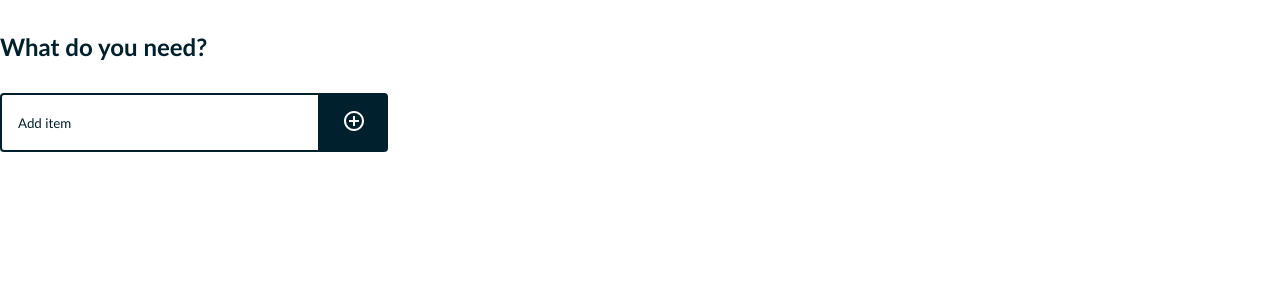
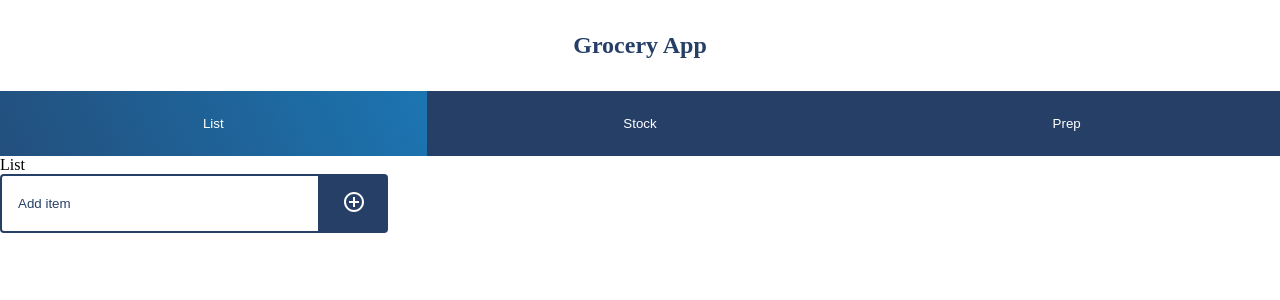
Before and after one commit to mbbaber/groceryApp, a React (Create React App) app: page / in a window 1280 px wide. Shown: the top 300 px of the page. Built offline with nearby package versions, Linux system fonts and the light colour scheme.

Commit message:
add material ui and created tabs organization on main page

```diff
--- a/package.json
+++ b/package.json
@@ -3,6 +3,9 @@
   "version": "0.1.0",
   "private": true,
   "dependencies": {
+    "@emotion/react": "^11.10.4",
+    "@emotion/styled": "^11.10.4",
+    "@mui/material": "^5.10.8",
     "@testing-library/jest-dom": "^5.16.5",
     "@testing-library/react": "^13.4.0",
     "@testing-library/user-event": "^13.5.0",
--- a/src/App.css
+++ b/src/App.css
@@ -2,11 +2,11 @@
   box-sizing: border-box;
   margin: 0;
   padding: 0;
-  font-family: 'Trebuchet MS', 'Lucida Sans Unicode', 'Lucida Grande',
-    'Lucida Sans', Arial, sans-serif;
+  /* font-family: 'Trebuchet MS', 'Lucida Sans Unicode', 'Lucida Grande',
+    'Lucida Sans', Arial, sans-serif; */
 }
 :root {
-    --dark-navy: #00202e;
+    --dark-navy: #263f66;
     --light-navy: #2c4875;
     --pastel-navy: #cadbf6;
     --white: white;
@@ -36,6 +36,33 @@ h1 {
   margin: 32px 0;
   color: var(--dark-navy);
   font-size: 24px;
+  text-align: center;
+}
+
+.container {
+
+}
+
+.tabs {
+    display: flex;
+    justify-content: space-between;
+}
+
+.tabs button {
+    background-color: var(--dark-navy);
+    border: none;
+    color: var(--white);
+    padding: 25px;
+    width: 100%;
+}
+
+.tabs button:hover {
+    color: white;
+    background-color: var(--light-navy);
+}
+
+.tabs button:disabled {
+    background: linear-gradient(245.39deg, #1982c4 -35.14%, #263f66 143.06%);
 }
 
 .complete {
--- a/src/App.js
+++ b/src/App.js
@@ -1,10 +1,11 @@
 import './App.css';
-import ItemList from './components/ItemList';
+import Tabs from './components/Tabs'
 
 function App() {
   return (
     <div>
-      <ItemList/>
+      <h1>Grocery App</h1>
+      <Tabs/>
     </div>
   );
 }
--- a/src/components/ItemList.js
+++ b/src/components/ItemList.js
@@ -43,7 +43,6 @@ function ItemList() {
 
     return (
         <div>
-            <h1>What do you need?</h1>
             <ItemForm onSubmit={addItem}/>
             <Item
                 items={items}
--- /dev/null
+++ b/src/components/Tabs.jsx
@@ -0,0 +1,63 @@
+import React from 'react';
+import { useState } from 'react';
+import ItemList from './ItemList';
+
+const Tabs = () => {
+    const [currentTab, setCurrentTab] = useState('1');
+
+    const tabs = [
+        {
+            id: 1,
+            tabTitle: 'List',
+            contentTitle: 'List',
+            component: ItemList,
+        },
+        {
+            id: 2,
+            tabTitle: 'Stock',
+            contentTitle: 'Stock',
+            component: 'myContent2',
+        },
+        {
+            id: 3,
+            tabTitle: 'Prep',
+            contentTitle: 'Prep',
+            component: 'myContent3',
+        },
+    ]
+
+    const handleTabClick = (e) => {
+        setCurrentTab(e.target.id)
+    }
+
+    return (
+        <div className='container'>
+            <div className='tabs'>
+                {tabs.map((tab, i) =>
+                    <button
+                        key={i}
+                        id={tab.id}
+                        disabled={currentTab === `${tab.id}`}
+                        onClick={(handleTabClick)}
+                    >
+                        {tab.tabTitle}
+                    </button>
+                )}
+            </div>
+            <div className='content'>
+                {tabs.map((tab, i) =>
+                    <div className='key'>
+                        {currentTab === `${tab.id}` &&
+                    <div>
+                        <p className='title'>{tab.contentTitle}</p>
+                        <tab.component/>
+                    </div>}
+                    </div>
+
+                )}
+            </div>
+        </div>
+    )
+}
+
+export default Tabs
```
Also changed, not shown: 1 other file (tests, documents, lock files or other folders).
